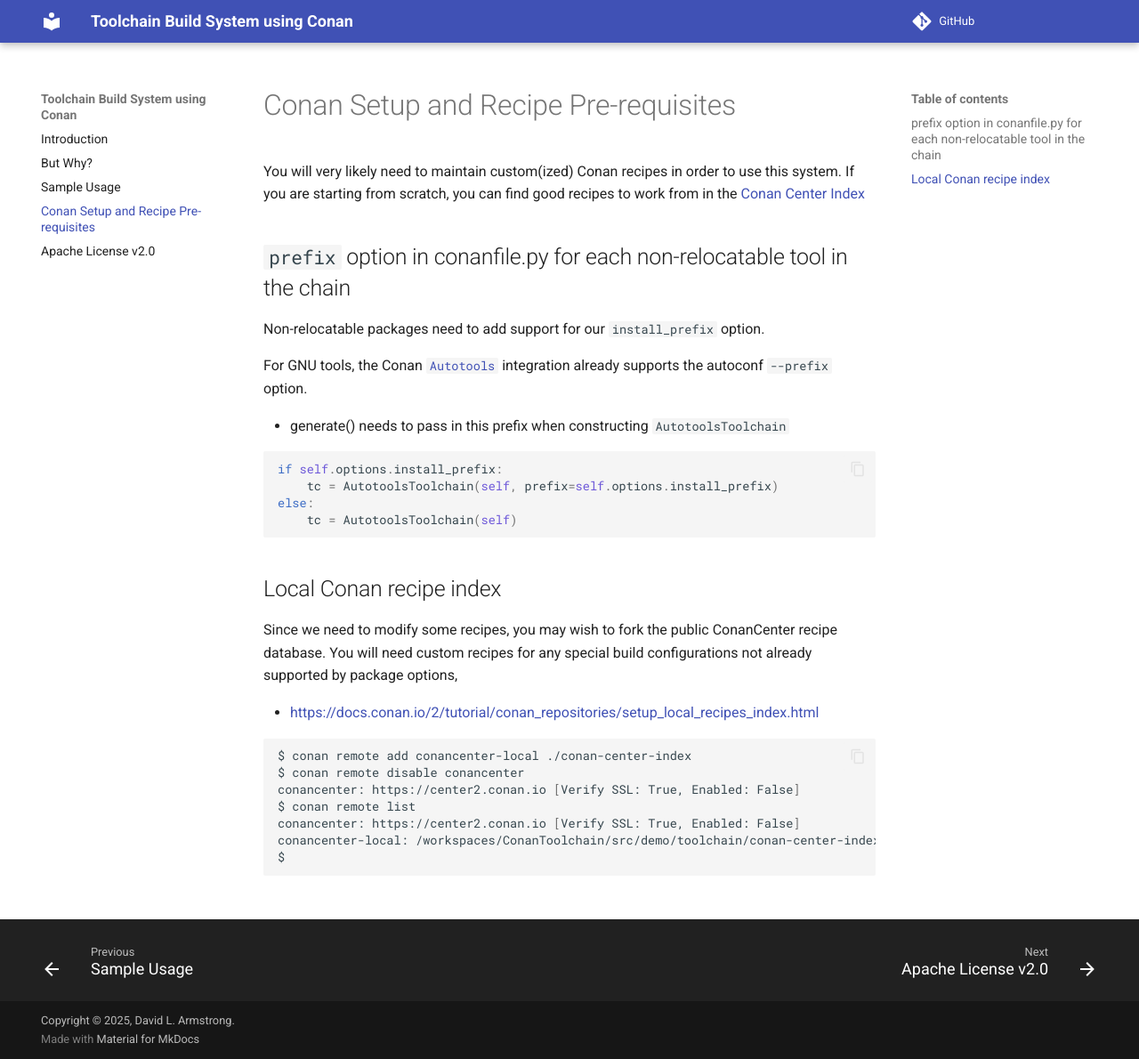
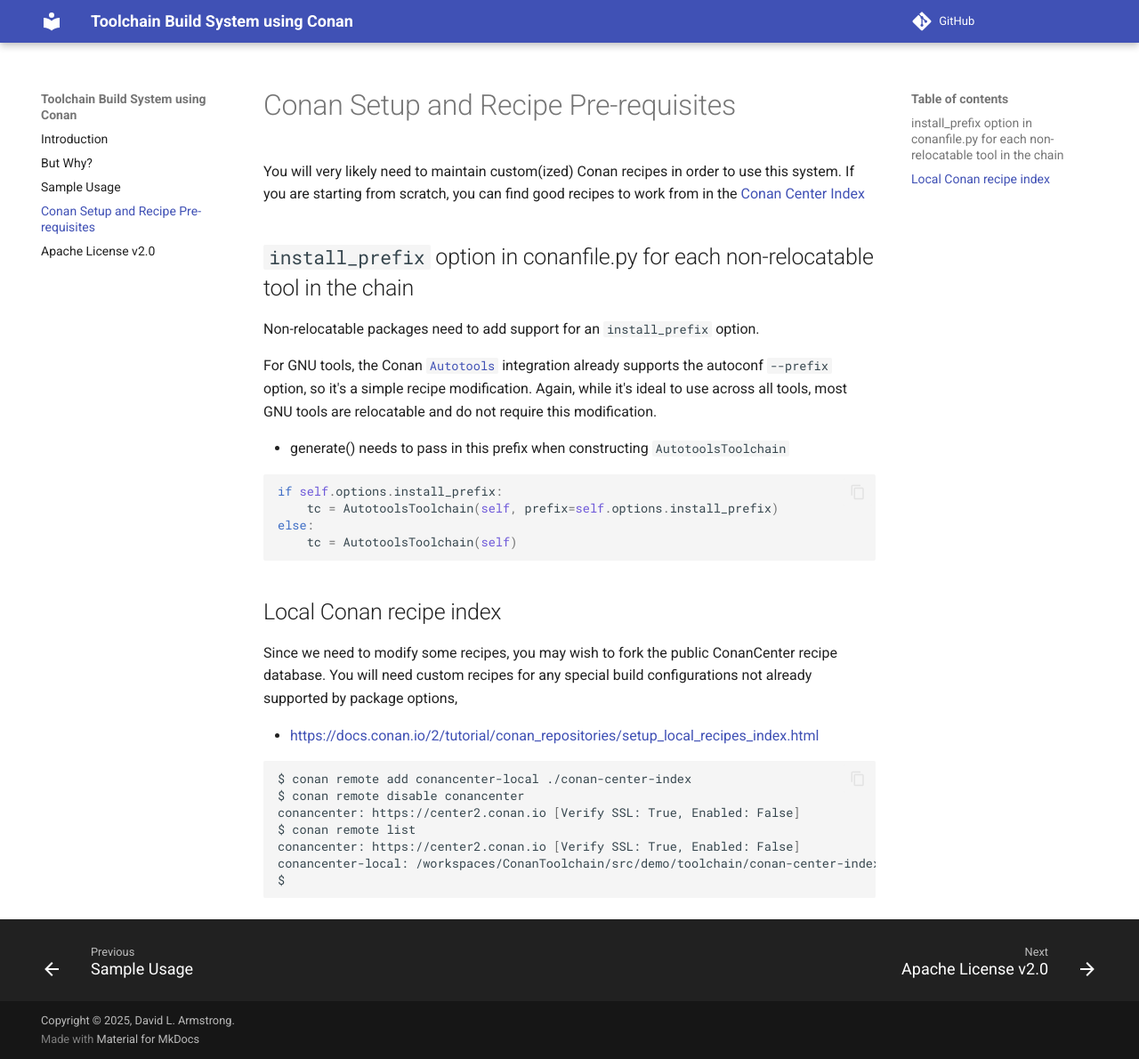
Before and after one commit to DaverSomethingSomethingOrg/ConanToolchain, an MkDocs documentation site: the page built from docs/ConanRecipePreReqs.md, in a window 1280 px wide and 1190 px high. Shown: the whole window at 89% size. Built offline with MkDocs 1.6.1 and Material for MkDocs 9.7.7, drawn with Linux system fonts in a browser that asks for light colours; comment, search, counter and statistics services are not loaded; the version menu is left out.

Commit message:
Documentation work-in-progress
Signed-off-by: David L. Armstrong <1403560+daversomethingsomething@users.noreply.github.com>

```diff
--- a/docs/ConanRecipePreReqs.md
+++ b/docs/ConanRecipePreReqs.md
@@ -5,12 +5,14 @@
 recipes to work from in the
 [Conan Center Index](https://github.com/conan-io/conan-center-index/tree/master/recipes)
 
-## `prefix` option in conanfile.py for each non-relocatable tool in the chain
+## `install_prefix` option in conanfile.py for each non-relocatable tool in the chain
 
-Non-relocatable packages need to add support for our `install_prefix` option.
+Non-relocatable packages need to add support for an `install_prefix` option.
 
 For GNU tools, the Conan [`Autotools`](https://docs.conan.io/2/integrations/autotools.html)
-integration already supports the autoconf `--prefix` option.
+integration already supports the autoconf `--prefix` option, so it's a
+simple recipe modification.  Again, while it's ideal to use across all
+tools, most GNU tools are relocatable and do not require this modification.
 
 - generate() needs to pass in this prefix when constructing `AutotoolsToolchain`
 
```
Also changed, not shown: README.md (+29 -7 lines).
